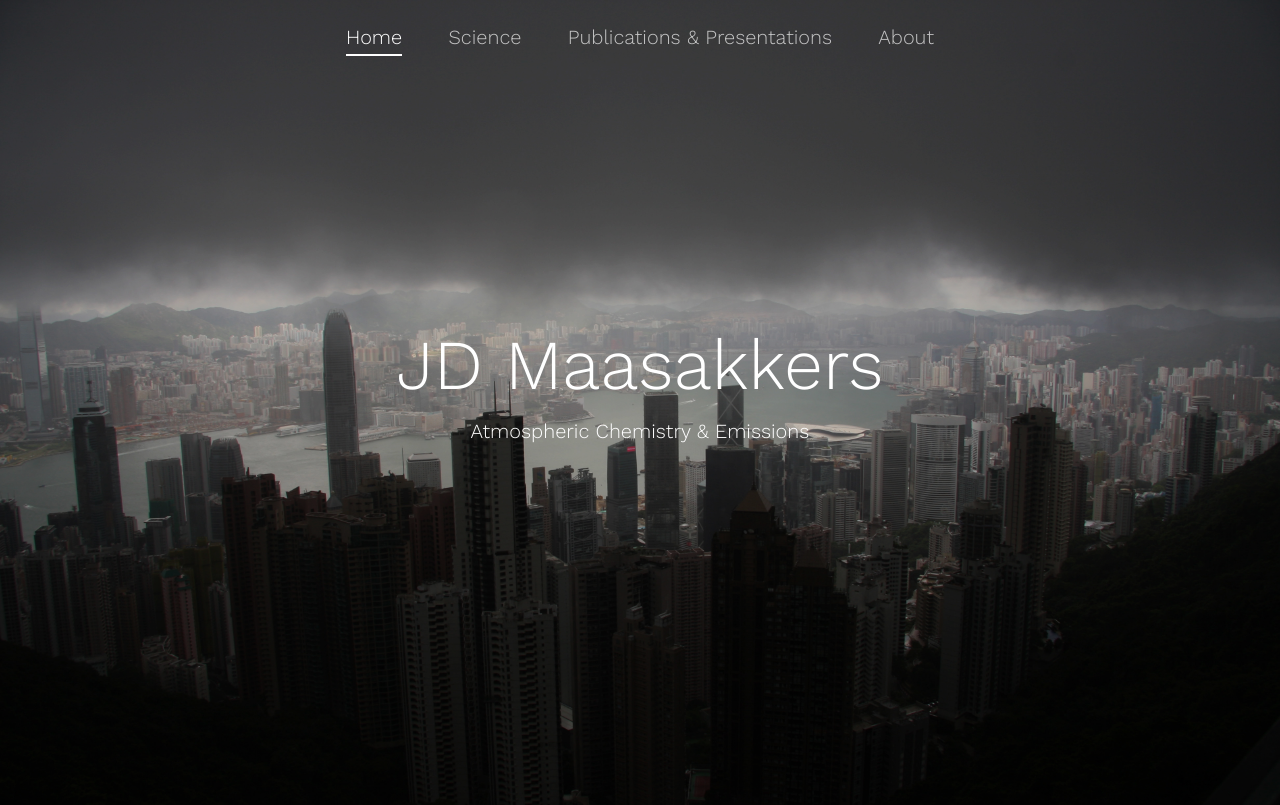
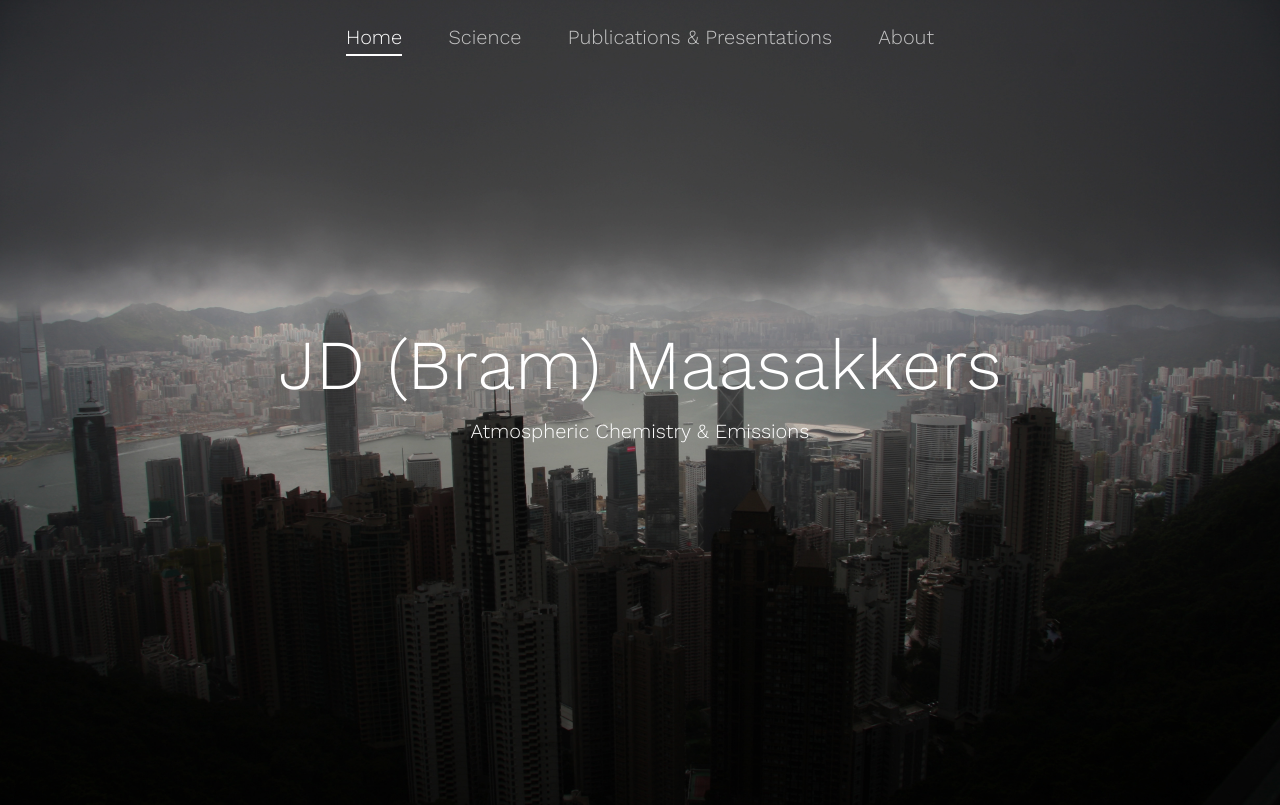
Before and after one commit to jdmaasakkers/jdmaasakkers.github.io, a plain HTML site: page index.html in a window 1280 px wide. Drawn offline with nearby package versions, Linux system fonts and the light colour scheme.

Commit message:
Update index.html

```diff
--- a/index.html
+++ b/index.html
@@ -75,7 +75,7 @@
 				<div class="row">
 					<div class="col-md-8 col-md-offset-2 col-sm-12 col-sm-offset-0 col-xs-12 col-xs-offset-0 text-center fh5co-table">
 						<div class="fh5co-intro fh5co-table-cell">
-							<h1 class="text-center">JD Maasakkers</h1>
+							<h1 class="text-center">JD (Bram) Maasakkers</h1>
 							<p>Atmospheric Chemistry & Emissions</p>
 						</div>
 					</div>
```
